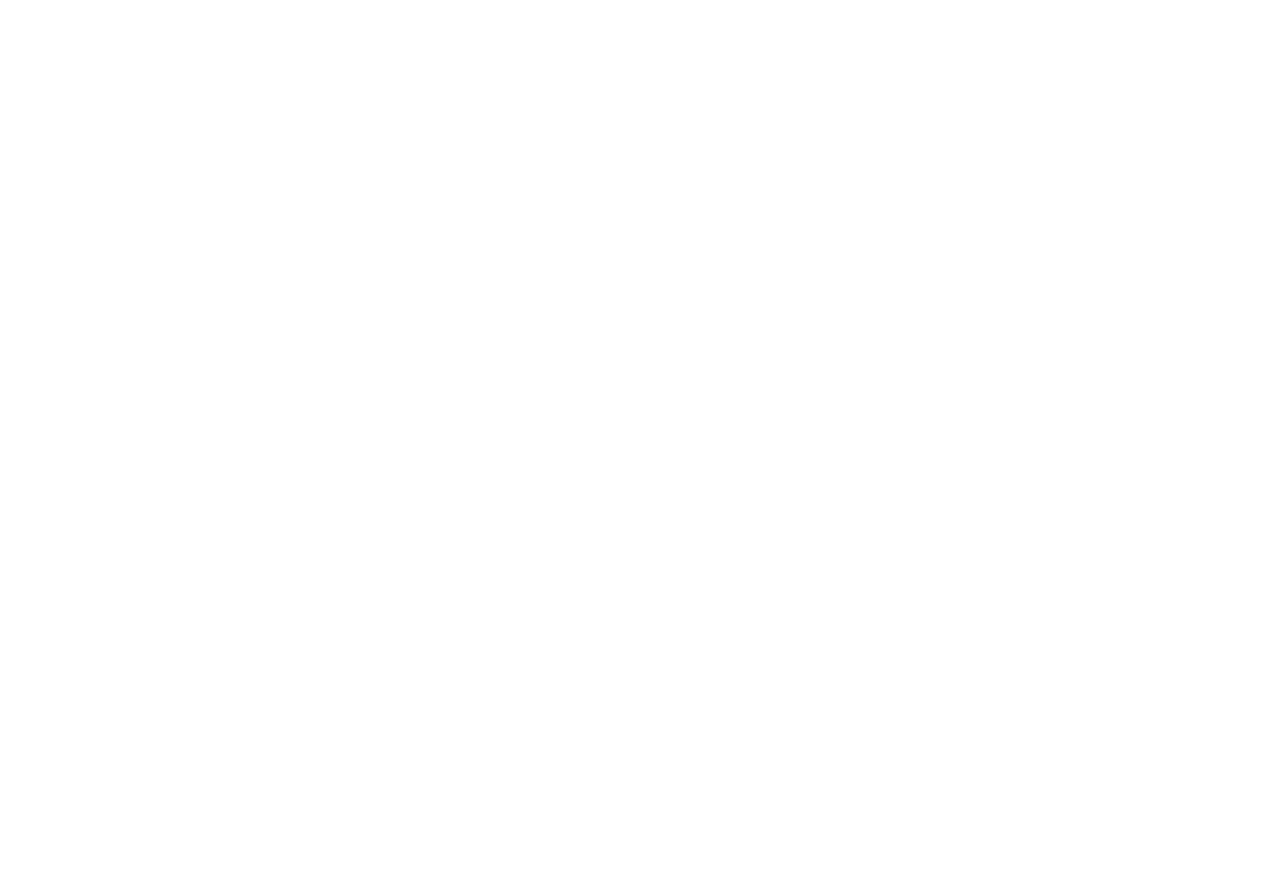
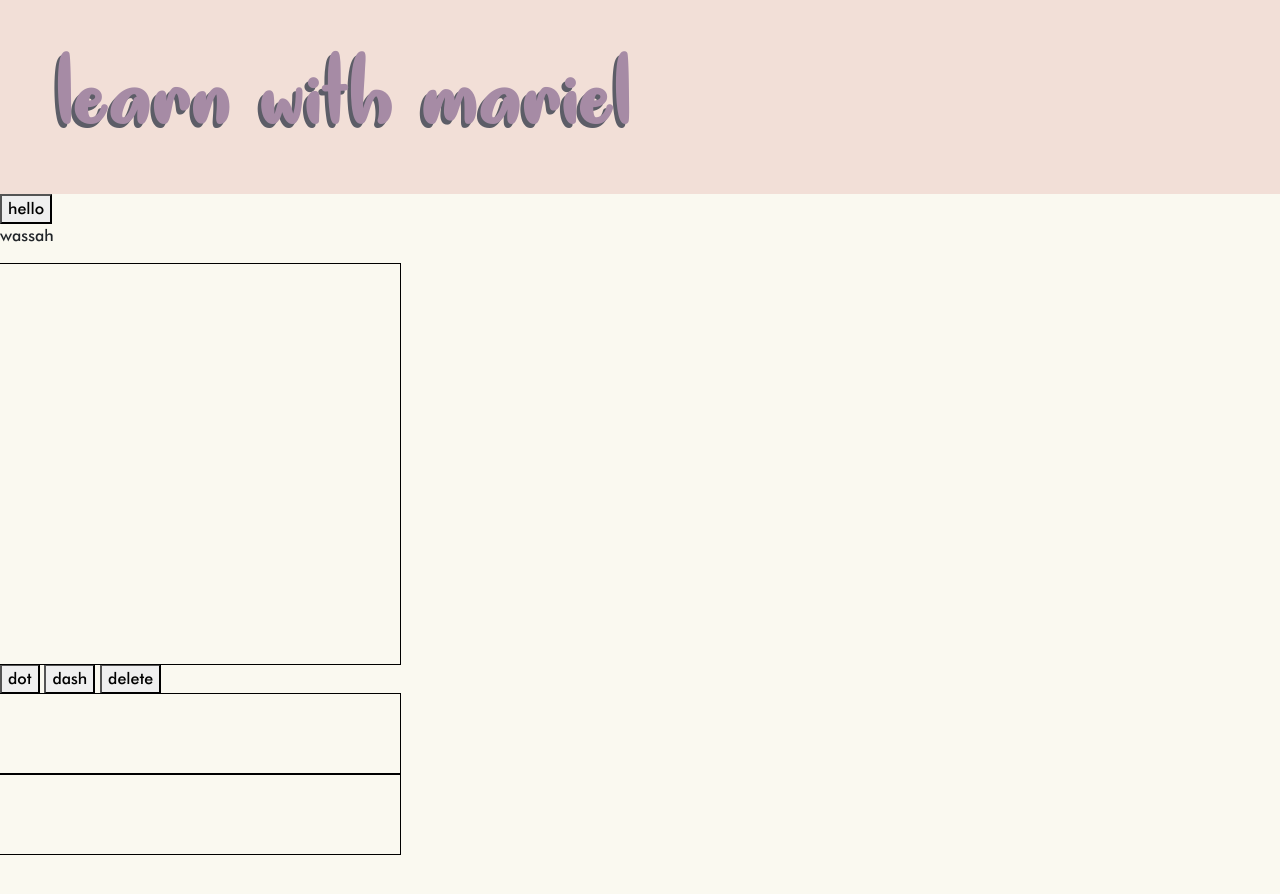
Before and after one commit to marielpacada/dashdash-code, a plain HTML site: page index.html in a window 1280 px wide. Before the commit the page ends 800 px from the top, so only its background shows below. Drawn offline with Linux system fonts and the light colour scheme.

Commit message:
working on checking morse input

```diff
--- a/index.html
+++ b/index.html
@@ -4,17 +4,31 @@
   <title>learn with mariel</title>
   <link rel="stylesheet" href="style.css">
   <link rel="stylesheet" href="bootstrap.css">
+  <link rel="icon" href="images/favicon.png">
   <script src="script.js"></script>
+  <meta name="viewport" content="width=device-width, initial-scale=1">
 </head>
 
 
 
 
 <body>
+	<nav class="navbar navbar-expand-lg" id="mast">
+		<div class="navbar-brand nav-item" id="logo">learn with mariel</div>
+	</nav>
+
+    <button id="button" onclick="generateLetter()">hello</button>
+    <p id="letter">wassah</p>
+
+    <!-- <input type="text" id="mnemonic-box" oninput="checkMnemonic()"> -->
+    <div id="morse-box" ></div>
+    <button id="button" onclick="addDot()">dot</button>
+    <button id="button" onclick="addDash()">dash</button>
+    <button id="button" onclick="backspace()">delete</button>
 
 
-
-
+    <div id="test"></div>
+    <div id="other-test"></div>
 
 
 
--- a/script.js
+++ b/script.js
@@ -42,8 +42,8 @@ function makeTree(dict, array) {
 
         // generate left morse and add to mainDict
         left.setMorse(currMorse);
-        left.addMorse('0'); // 0 for dot
-        dict[array[0].slice()] = left.morse.slice();
+        left.addMorse(0); // 0 for dot
+        dict[array[0]] = left.morse;
 
         queue.push(left);
         array.shift();
@@ -56,8 +56,8 @@ function makeTree(dict, array) {
 
         // generate right morse and add to mainDict
         right.setMorse(currMorse);
-        right.addMorse('1'); // 1 for dash
-        dict[array[0].slice()] = right.morse.slice();
+        right.addMorse(1); // 1 for dash
+        dict[array[0]] = right.morse;
 
         queue.push(right);
         array.shift();
@@ -101,16 +101,83 @@ var mnemonicDict = {
     'Z': 'ZIGZAG zigzag'
 };
 
+/* -------------------- we finished all the global constant variables woo!*/
 
 
+/* -------------------- these are for manipulating the actual document!*/
 
-/* -------------------- we finished all the global variables woo!*/
+class Letter {
+    constructor(letter) {
+        this.letter = letter;
+    }
+
+    getMnemonic() {
+        return mnemonicDict[this.letter];
+    }
+    getMorse() {
+        return morseDict[this.letter]; // remember, this returns an array like [1] or [0,1,1,0]
+    }
+}
+
+// function to generate a random letter, onload of step1 and onclick of next button (when user gets it right)
+var letter;
+var correctMorse;
+var inputMorse;
+
+function generateLetter() {
+    inputMorse = [];
+    var testBox = document.getElementById("test");
+    testBox.innerHTML = inputMorse;
+
+    var temp = String.fromCharCode(65 + Math.floor(Math.random() * 26));
+    letter = new Letter(temp);
+    correctMorse = letter.getMorse();
+    document.getElementById("letter").innerHTML = letter.letter;
 
 
-// function to generate a random letter
-function generateLetter() {
+    var testBox = document.getElementById("other-test");
+    testBox.innerHTML = correctMorse;
+}
 
+function checkMnemonic() {
+    var correctMnem = letter.getMnemonic();
+    var inputMnem = document.getElementById("mnemonic-box").value;
+    if (correctMnem == inputMnem) {
+        document.getElementById("mnemonic-box").disabled = true;
+    }
+}
 
+function addDot() {
+    inputMorse.push(0);
+    var dot = new Image();
+    dot.src = "images/dot.svg";
+    const morseBox = document.getElementById("morse-box");
+    morseBox.appendChild(dot);
+    checkMorse();
+}
 
+function addDash() {
+    inputMorse.push(1);
+    var dash = new Image();
+    dash.src = "images/dash.svg";
+    const morseBox = document.getElementById("morse-box");
+    morseBox.appendChild(dash);
+    checkMorse();
+}
 
+function backspace() {
+    const morseBox = document.getElementById("morse-box");
+    morseBox.removeChild(morseBox.lastElementChild);
+    inputMorse.pop();
 }
+
+function checkMorse() {
+    var testBox = document.getElementById("test");
+    testBox.innerHTML = inputMorse;
+
+    // why is this not working????
+    if (inputMorse == correctMorse) {
+        document.write('hefsfda');
+        document.getElementById("morse-box").style.backgroundColor = "lightgreen";
+    }
+}
--- a/style.css
+++ b/style.css
@@ -0,0 +1,51 @@
+@font-face {
+    font-family: "fredoka_oneregular";
+    src: url("/fonts/fredoka/fredoka.otf");
+}
+
+@font-face {
+    font-family: "futura";
+    src: url("/fonts/futura/futura-medium.ttf");
+}
+
+@font-face {
+    font-family: "good_unicorn";
+    src: url("/fonts/unicorn/unicorn.ttf");
+}
+
+html body {
+    background-color: #FAF9F0;
+    padding: 0;
+    margin: 0;
+    font-family: "futura", Arial, Helvetica, sans-serif;
+    margin-bottom: 25rem;
+}
+
+#mast {
+    background-color: #F2DFD7;
+    padding-left: 3.5rem;
+}
+
+#logo {
+    color: #A68BA5;
+    font-family: "good_unicorn", "fredoka_oneregular", "futura", Arial, Helvetica, sans-serif;
+    font-size: 7rem;
+    text-shadow: -3.5px 3.5px #5C5D67;
+    margin-right: 0;
+}
+
+#mnemonic-box:disabled {
+    background-color: lightgreen;
+}
+
+#morse-box {
+    outline: black 1pt solid;
+    height: 25rem;
+    width: 25rem;
+}
+
+#test, #other-test{
+    outline: black 1pt solid;
+    height: 5rem;
+    width: 25rem;
+}
```
Also changed, not shown: fonts/fredoka/Fredoka dingbats.otf (added), fonts/fredoka/SIL Open Font License.txt (added), fonts/fredoka/fredoka.otf (added), fonts/futura/futura-condensed.ttf (added), fonts/futura/futura-medium.ttf (added), fonts/unicorn/unicorn.ttf (added), images/dash.svg (added), images/dot.svg (added), images/favicon.png (added), 1 other file.
